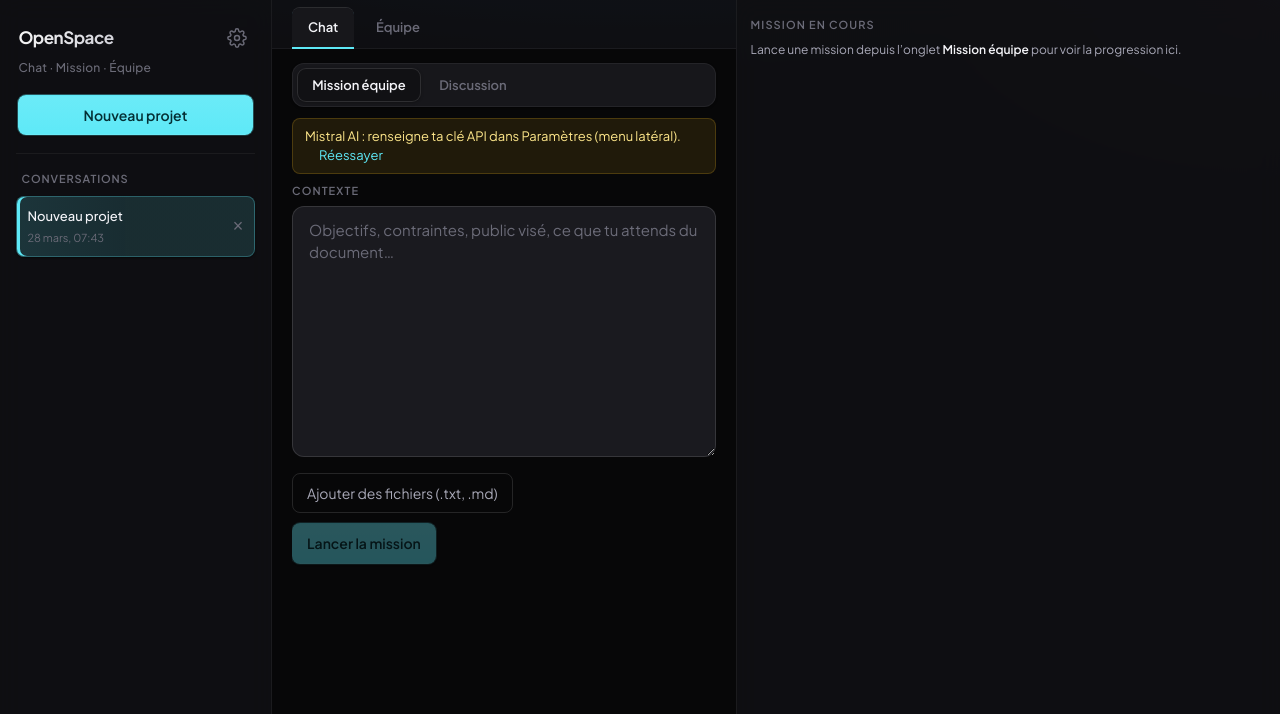
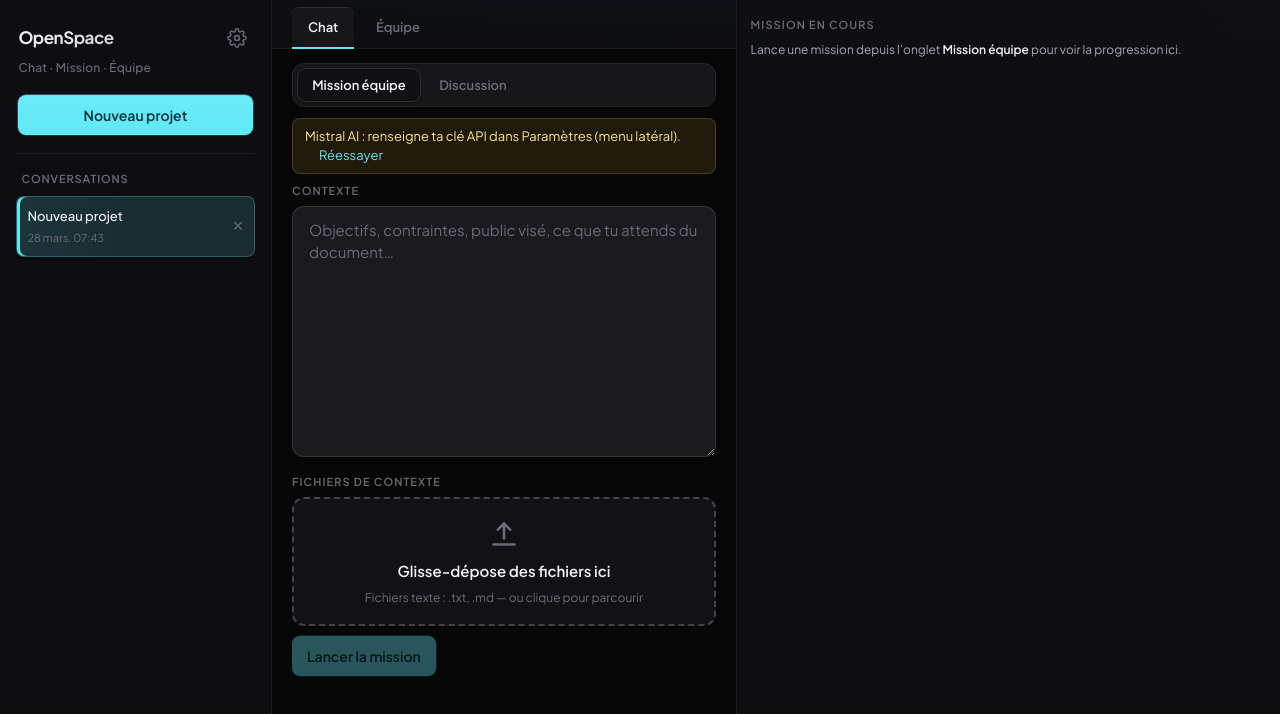
Before and after one commit to ngoujon/assistant-openspace, a React (Vite) app: page / in a window 1280 px wide. Shown: the top 714 px of the page. Built offline with nearby package versions, Linux system fonts and the light colour scheme.

Commit message:
feat(mission): zone drag-and-drop pour les fichiers de contexte
- Label cliquable + raccourci clavier, état visuel au survol du dépôt
- input masqué conservé pour le sélecteur système

```diff
--- a/src/components/MissionWorkspace.tsx
+++ b/src/components/MissionWorkspace.tsx
@@ -1,4 +1,11 @@
-import { useCallback, useEffect, useRef, useState } from "react";
+import {
+  useCallback,
+  useEffect,
+  useRef,
+  useState,
+  type DragEvent,
+  type KeyboardEvent,
+} from "react";
 import {
   countMissionModelCalls,
   runMissionPipeline,
@@ -45,6 +52,8 @@ export function MissionWorkspace({
   const [elapsedSec, setElapsedSec] = useState(0);
   const abortRef = useRef<AbortController | null>(null);
   const fileInputRef = useRef<HTMLInputElement>(null);
+  const dragDepthRef = useRef(0);
+  const [fileDropActive, setFileDropActive] = useState(false);
 
   useEffect(() => {
     return () => {
@@ -68,6 +77,15 @@ export function MissionWorkspace({
     onActivityReport?.({ running, progress, elapsedSec });
   }, [running, progress, elapsedSec, onActivityReport]);
 
+  useEffect(() => {
+    const onDragEnd = () => {
+      dragDepthRef.current = 0;
+      setFileDropActive(false);
+    };
+    window.addEventListener("dragend", onDragEnd);
+    return () => window.removeEventListener("dragend", onDragEnd);
+  }, []);
+
   const addFiles = useCallback(async (list: FileList | null) => {
     if (!list?.length) return;
     const next: { id: string; name: string; content: string }[] = [];
@@ -89,6 +107,55 @@ export function MissionWorkspace({
   const removeFile = useCallback((id: string) => {
     setFiles((f) => f.filter((x) => x.id !== id));
   }, []);
+
+  const onFileZoneDragEnter = useCallback((e: DragEvent) => {
+    if (running) return;
+    e.preventDefault();
+    e.stopPropagation();
+    dragDepthRef.current += 1;
+    if (e.dataTransfer.types?.includes("Files")) {
+      e.dataTransfer.dropEffect = "copy";
+      setFileDropActive(true);
+    }
+  }, [running]);
+
+  const onFileZoneDragLeave = useCallback((e: DragEvent) => {
+    if (running) return;
+    e.preventDefault();
+    e.stopPropagation();
+    dragDepthRef.current = Math.max(0, dragDepthRef.current - 1);
+    if (dragDepthRef.current === 0) setFileDropActive(false);
+  }, [running]);
+
+  const onFileZoneDragOver = useCallback(
+    (e: DragEvent) => {
+      if (running) return;
+      e.preventDefault();
+      e.stopPropagation();
+      e.dataTransfer.dropEffect = "copy";
+    },
+    [running],
+  );
+
+  const onFileZoneDrop = useCallback(
+    (e: DragEvent) => {
+      if (running) return;
+      e.preventDefault();
+      e.stopPropagation();
+      dragDepthRef.current = 0;
+      setFileDropActive(false);
+      void addFiles(e.dataTransfer.files);
+    },
+    [running, addFiles],
+  );
+
+  const onFileZoneKeyDown = useCallback((e: KeyboardEvent<HTMLLabelElement>) => {
+    if (running) return;
+    if (e.key === "Enter" || e.key === " ") {
+      e.preventDefault();
+      fileInputRef.current?.click();
+    }
+  }, [running]);
 
   const stop = useCallback(() => {
     abortRef.current?.abort();
@@ -206,24 +273,53 @@ export function MissionWorkspace({
           disabled={running}
         />
 
-        <div className="mission-files-row">
+        <p className="mission-label mission-label--files" id="mission-files-label">
+          Fichiers de contexte
+        </p>
+        <div className="mission-files-block">
           <input
+            id="mission-files-input"
             ref={fileInputRef}
             type="file"
             accept=".txt,.md,.markdown,text/plain"
             multiple
             className="mission-file-input"
             disabled={running}
+            aria-labelledby="mission-files-label"
             onChange={(e) => void addFiles(e.target.files)}
           />
-          <button
-            type="button"
-            className="btn-secondary mission-file-btn"
-            disabled={running}
-            onClick={() => fileInputRef.current?.click()}
+          <label
+            className={
+              "mission-drop-zone" +
+              (fileDropActive ? " mission-drop-zone--active" : "") +
+              (running ? " mission-drop-zone--disabled" : "")
+            }
+            htmlFor="mission-files-input"
+            tabIndex={running ? -1 : 0}
+            onDragEnter={onFileZoneDragEnter}
+            onDragLeave={onFileZoneDragLeave}
+            onDragOver={onFileZoneDragOver}
+            onDrop={onFileZoneDrop}
+            onKeyDown={onFileZoneKeyDown}
           >
-            Ajouter des fichiers (.txt, .md)
-          </button>
+            <span className="mission-drop-zone-icon" aria-hidden="true">
+              <svg width="36" height="36" viewBox="0 0 24 24" fill="none">
+                <path
+                  d="M12 5v10M8 9l4-4 4 4M5 19h14"
+                  stroke="currentColor"
+                  strokeWidth="1.75"
+                  strokeLinecap="round"
+                  strokeLinejoin="round"
+                />
+              </svg>
+            </span>
+            <span className="mission-drop-zone-title">
+              Glisse-dépose des fichiers ici
+            </span>
+            <span className="mission-drop-zone-hint">
+              Fichiers texte : .txt, .md — ou clique pour parcourir
+            </span>
+          </label>
         </div>
 
         {files.length > 0 && (
--- a/src/index.css
+++ b/src/index.css
@@ -1046,21 +1046,95 @@ body {
   margin-bottom: 1rem;
 }
 
-.mission-files-row {
+.mission-files-block {
   position: relative;
-  display: flex;
-  align-items: center;
-  gap: 0.5rem;
   margin-bottom: 0.65rem;
+}
+
+.mission-label--files {
+  margin-top: 0.25rem;
 }
 
 .mission-file-input {
   position: absolute;
-  width: 0.1px;
-  height: 0.1px;
-  opacity: 0;
+  width: 1px;
+  height: 1px;
+  padding: 0;
+  margin: -1px;
   overflow: hidden;
-  z-index: -1;
+  clip-path: inset(50%);
+  white-space: nowrap;
+  border: 0;
+}
+
+.mission-drop-zone {
+  display: flex;
+  flex-direction: column;
+  align-items: center;
+  justify-content: center;
+  gap: 0.4rem;
+  min-height: 7.75rem;
+  padding: 1.1rem 1.25rem;
+  border: 2px dashed color-mix(in srgb, var(--text-tertiary) 35%, var(--border-strong));
+  border-radius: var(--radius);
+  background: color-mix(in srgb, var(--bg-surface) 65%, transparent);
+  color: var(--text-secondary);
+  text-align: center;
+  cursor: pointer;
+  transition: border-color 0.15s ease, background 0.15s ease, box-shadow 0.15s ease,
+    color 0.15s ease;
+}
+
+.mission-drop-zone:hover:not(.mission-drop-zone--disabled) {
+  border-color: color-mix(in srgb, var(--accent) 50%, var(--border-strong));
+  background: color-mix(in srgb, var(--accent-muted) 50%, var(--bg-surface));
+}
+
+.mission-drop-zone--active:not(.mission-drop-zone--disabled) {
+  border-style: solid;
+  border-color: var(--accent);
+  background: var(--accent-muted);
+  box-shadow: 0 0 0 1px var(--accent-glow);
+}
+
+.mission-drop-zone--disabled {
+  opacity: 0.55;
+  cursor: not-allowed;
+  pointer-events: none;
+}
+
+.mission-drop-zone:focus-visible {
+  outline: none;
+  border-color: var(--accent);
+  box-shadow: 0 0 0 2px var(--accent-muted);
+}
+
+.mission-drop-zone-icon {
+  display: flex;
+  color: var(--text-tertiary);
+  transition: color 0.15s ease;
+}
+
+.mission-drop-zone:hover:not(.mission-drop-zone--disabled) .mission-drop-zone-icon,
+.mission-drop-zone--active:not(.mission-drop-zone--disabled) .mission-drop-zone-icon {
+  color: var(--accent);
+}
+
+.mission-drop-zone-title {
+  font-size: 0.9375rem;
+  font-weight: 600;
+  color: var(--text);
+}
+
+.mission-drop-zone-hint {
+  font-size: 0.75rem;
+  line-height: 1.45;
+  color: var(--text-tertiary);
+  max-width: 22rem;
+}
+
+.mission-drop-zone:hover:not(.mission-drop-zone--disabled) .mission-drop-zone-hint {
+  color: var(--text-secondary);
 }
 
 .mission-file-chips {
```
Also changed, not shown: 1 other file (tests, documents, lock files or other folders).
